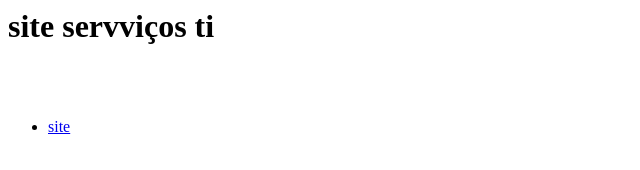
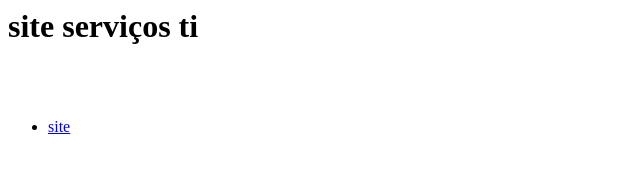
Before and after one commit to rebecamaria1/site-16-10, a plain HTML site: page index.html in a window 1280 px wide. Shown: the full height of the page, 0-640 px from the left. Drawn offline with Linux system fonts and the light colour scheme.

Commit message:
Update index.html

```diff
--- a/index.html
+++ b/index.html
@@ -1,4 +1,4 @@
-<h1>site servviços ti</h1>
+<h1>site serviços ti</h1>
 <br><br>
 <ul>
   <li>
```
